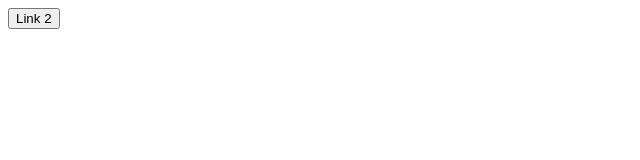
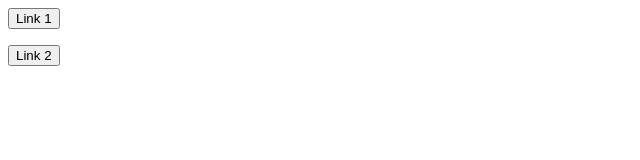
Before and after one commit to alanTestuje/alanTestuje.github.io, a plain HTML site: page index.html in a window 1280 px wide. Shown: the whole page, without its empty margins (0-640 px from the left). Drawn offline with Linux system fonts and the light colour scheme.

Commit message:
Update index.html

```diff
--- a/index.html
+++ b/index.html
@@ -1,3 +1,7 @@
 <a href="app://one">
+  <button>Link 1</button>
+</a>
+<p>
+  <a href="app://two">
   <button>Link 2</button>
 </a>
```
